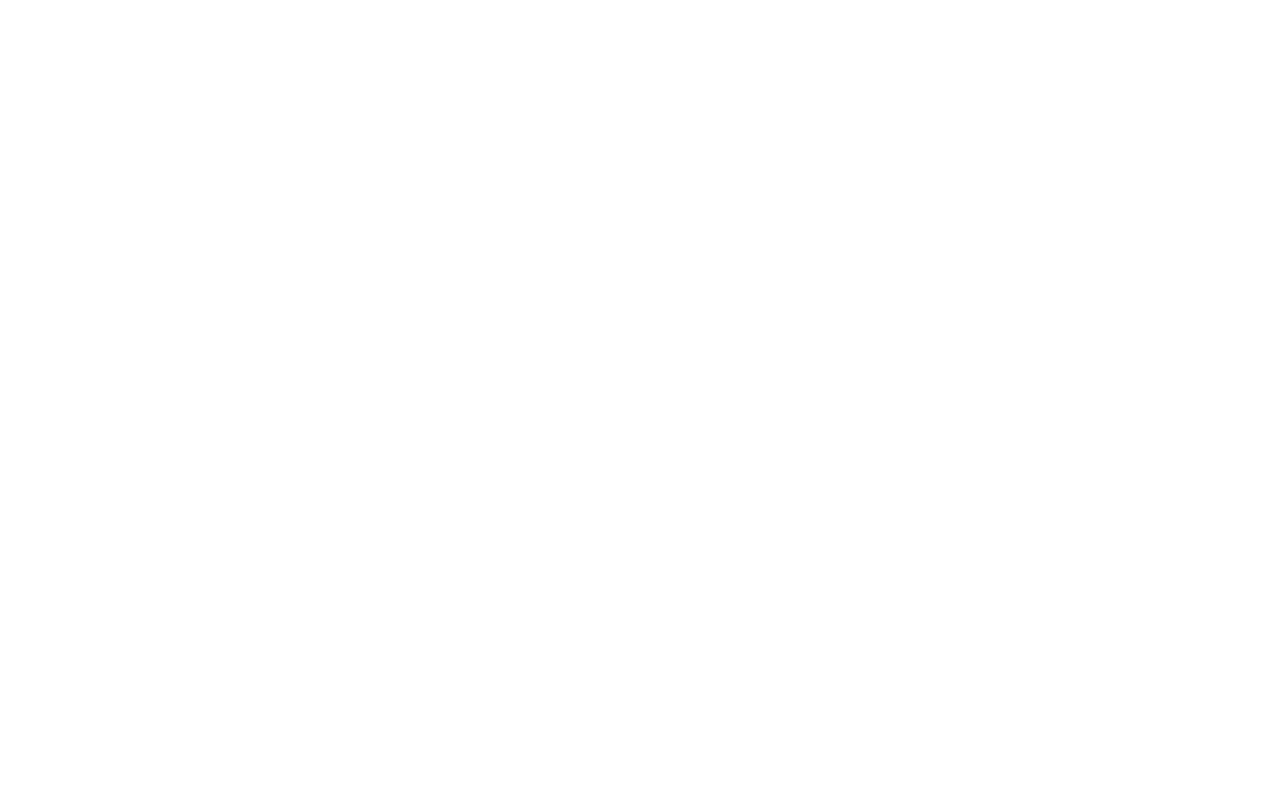
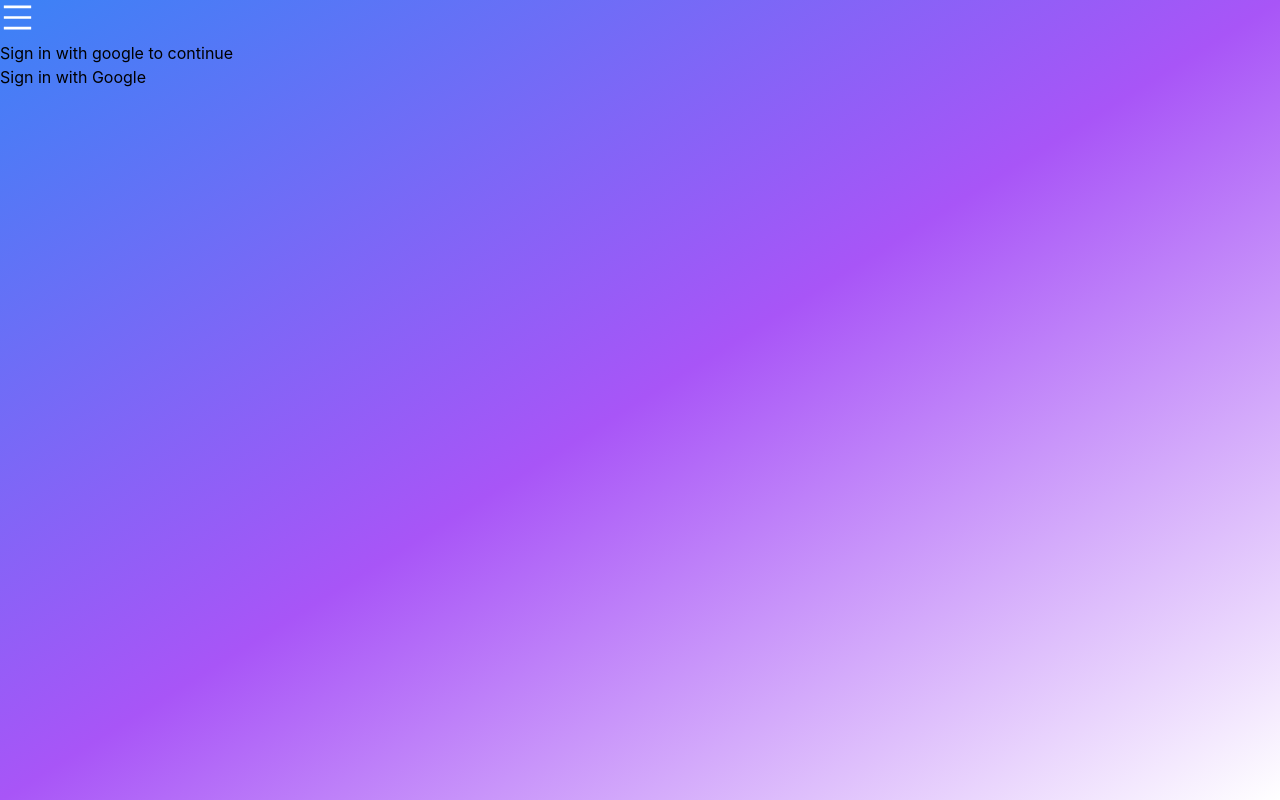
Before and after one commit to cwongah/taskmaster, a React (Create React App) app: page /login in a window 1280 px wide. Before the commit this address had no page. Built offline with nearby package versions, Linux system fonts and the light colour scheme.

Commit message:
started on auth with firebase'

```diff
--- a/package.json
+++ b/package.json
@@ -9,6 +9,7 @@
     "firebase": "^9.22.2",
     "react": "^18.2.0",
     "react-dom": "^18.2.0",
+    "react-icons": "^4.9.0",
     "react-router-dom": "^6.12.1",
     "react-scripts": "5.0.1",
     "tailwindcss": "^3.3.2",
--- a/src/App.js
+++ b/src/App.js
@@ -1,13 +1,23 @@
-import './App.css';
+// import './App.css';
 import {BrowserRouter as Router, Routes, Route, Link} from "react-router-dom"
+import { useState } from "react";
+import Sidebar from './pages/Sidebar';
+import Login from './pages/Login';
+import Navbar from "./pages/Navbar";
 
 function App() {
+  const [toggleSidebar, setToggleSidebar] = useState(false)
+
   return (
-    <Router>
-      <Routes>
-        <Route path="/" />
-      </Routes>
-    </Router>
+    <div className="min-h-screen bg-gradient-to-br from-blue-500 via-purple-500 to-white-200">
+      <Sidebar toggleSidebar={toggleSidebar} setToggleSidebar={setToggleSidebar} />
+      <Navbar toggleSidebar={toggleSidebar} setToggleSidebar={setToggleSidebar} />
+      <Router>
+        <Routes>
+          <Route path="/login" element={<Login />} />
+        </Routes>
+      </Router>
+    </div>
   );
 }
 
--- a/src/firebase-config.js
+++ b/src/firebase-config.js
@@ -1,8 +1,8 @@
 // Import the functions you need from the SDKs you need
 import { initializeApp } from "firebase/app";
 import {getFirestore} from "firebase/firestore"
-import { getAnalytics, GoogleAuthProvider} from "firebase/analytics";
-import {getAuth, } from 'firebase/auth'
+import { getAnalytics, } from "firebase/analytics";
+import {getAuth, GoogleAuthProvider } from 'firebase/auth'
 // TODO: Add SDKs for Firebase products that you want to use
 // https://firebase.google.com/docs/web/setup#available-libraries
 
--- a/src/index.css
+++ b/src/index.css
@@ -1,6 +1,10 @@
-@import 'tailwindcss/base';
+/* @import 'tailwindcss/base';
 @import 'tailwindcss/components';
-@import 'tailwindcss/utilities';
+@import 'tailwindcss/utilities'; */
+
+@tailwind base;
+@tailwind components;
+@tailwind utilities;
 
 body {
   margin: 0;
--- /dev/null
+++ b/src/pages/Login.js
@@ -0,0 +1,26 @@
+import React from "react"
+import {auth, provider} from "../firebase-config"
+import { signInWithPopup } from "@firebase/auth"
+import { useNavigate } from "react-router"
+
+function Login(){
+    let navigate = useNavigate()
+    function signInWithGoogle(){
+        signInWithPopup(auth, provider)
+        .then((result) => {
+            console.log("before setting local storage")
+            localStorage.setItem("isAuth", true)
+            console.log("after setting local storage")
+            navigate("/")
+        })
+    }
+
+    return(
+        <div>
+            <p>Sign in with google to continue</p>
+            <button onClick={signInWithGoogle}>Sign in with Google</button>
+        </div>
+    )
+}
+
+export default Login
--- /dev/null
+++ b/src/pages/Navbar.js
@@ -0,0 +1,12 @@
+import React from "react"
+import { AiOutlineMenu} from 'react-icons/ai'
+
+function Navbar({toggleSidebar, setToggleSidebar}){
+    return(
+        <div>
+            <button onClick={() => setToggleSidebar(!toggleSidebar)}><AiOutlineMenu size={35} color="white" /></button>
+        </div>
+    )
+}
+
+export default Navbar
--- /dev/null
+++ b/src/pages/Sidebar.js
@@ -0,0 +1,50 @@
+import React from "react";
+import { AiOutlineArrowLeft } from 'react-icons/ai'
+import { signOut } from "@firebase/auth";
+import { auth } from "../firebase-config";
+import { useNavigate } from "react-router";
+
+function Sidebar ({toggleSidebar, setToggleSidebar}){
+    // let navigate = useNavigate()
+    function signUserOut(){
+        signOut(auth)
+        localStorage.clear()
+        console.log("logged out")
+    }
+
+    return(
+        <div
+            className={`${
+                toggleSidebar
+                    ? "md:left-0 w-full"
+                    : "md:left-[-300px] w-0"
+            } transition-all duration-500 ease-in-out md:block md:fixed md:top-0 md:bottom-0 md:overflow-y-auto md:flex-row md:flex-nowrap md:overflow-hidden shadow-xl bg-white flex flex-wrap items-center justify-between relative md:w-64 z-10 py-4 px-6 overflow-hidden`}
+            style={{ left: toggleSidebar ? "0" : "-300px" }}>
+            <button onClick={() => setToggleSidebar(!toggleSidebar)}><AiOutlineArrowLeft size={25}/></button>
+            <div className={"md:flex md:flex-col md:items-stretch md:opacity-100 md:relative md:mt-4 md:shadow-none shadow absolute top-0 left-0 right-0 z-40 overflow-y-auto overflow-x-hidden h-auto items-center flex-1 rounded bg-white"}>
+                <div>
+                    user info
+                </div>
+                <ul className="md:flex-col md:min-w-full flex flex-col list-none">
+                    <li>
+                        Dashboard
+                    </li>
+                    <li>
+                        Projects
+                    </li>
+                    <li>
+                        Tasks
+                    </li>
+                    <li>
+                        Calender
+                    </li>
+                    <li>
+                        <button onClick={signUserOut}>Logout</button>
+                    </li>
+                </ul>
+            </div>
+        </div>
+    )
+}
+
+export default Sidebar
--- a/tailwind.config.js
+++ b/tailwind.config.js
@@ -1,6 +1,6 @@
 /** @type {import('tailwindcss').Config} */
 module.exports = {
-  content: [],
+  content: ["./src/**/*.{html,js}"],
   theme: {
     extend: {},
   },
```
Also changed, not shown: 1 other file (tests, documents, lock files or other folders).
